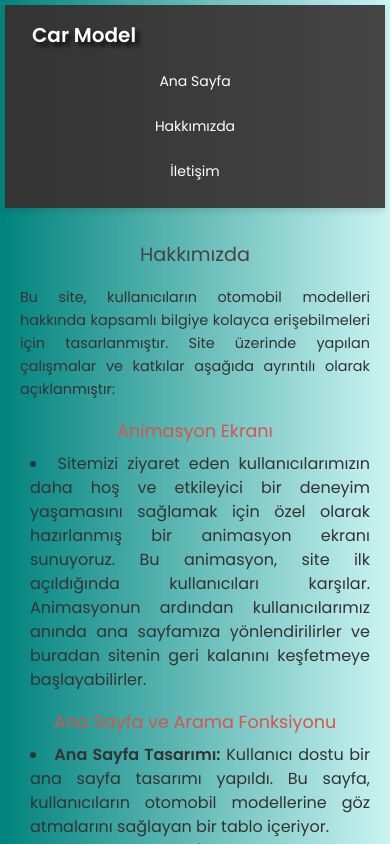
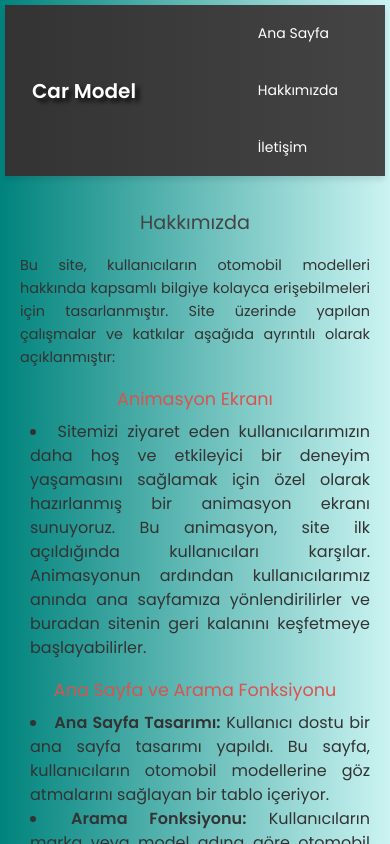
Before and after one commit to osmandemir2533/CarModelProjectReact, a React (Vite) app: page /about in a window 390 px wide. Shown: the top 844 px of the page. Built offline with nearby package versions, Linux system fonts and the light colour scheme.

Commit message:
commit deploy

```diff
--- a/src/components/Navbar.css
+++ b/src/components/Navbar.css
@@ -42,14 +42,23 @@
 /* Mobil için düzenlemeler */
 @media (max-width: 768px) {
   .navbar-nav {
-    display: block;
-    width: 100%;
-    text-align: center;
+    display: flex; /* Yanyana hizalamak için flex kullanıyoruz */
+    justify-content: center; /* Ortalamak için */
+    gap: 20px; /* Linkler arasında boşluk bırakıyoruz */
+  }
+
+  .nav-link::after {
+    content: '|'; /* Aralarına | işareti ekliyoruz */
+    margin-left: 10px;
+  }
+
+  .nav-link:last-child::after {
+    content: ''; /* Son linkte | işareti olmasın */
   }
 
   .nav-link {
-    margin: 10px 0;
     font-size: 16px;
+    margin: 0;
   }
 
   .navbar-brand {
@@ -69,6 +78,6 @@
 
   .nav-link {
     font-size: 14px;
-    margin: 8px 0;
+    margin: 0 10px; /* Mobilde küçük boşluk */
   }
 }
--- a/src/pages/Communication.css
+++ b/src/pages/Communication.css
@@ -103,15 +103,6 @@
     width: 230px;
   }
 
-  .gif {
-    margin-top: 80px;
-    margin-bottom: 60px;
-    transform: translate(0, 0); /* Animasyonun etkisini kaldırdım */
-  }
-
-  .gif img {
-    max-width: 300px;
-  }
 }
 
 /* Daha küçük mobil cihazlar için (özellikle telefonlar) */
@@ -139,7 +130,4 @@
     width: 180px;
   }
 
-  .gif img {
-    max-width: 250px;
-  }
 }
--- a/src/pages/HomePage.css
+++ b/src/pages/HomePage.css
@@ -141,14 +141,21 @@ table tr:hover {
     width: 100%;
   }
 
+  /* Arama kutusu ve filtre butonu yan yana */
+  .table-header {
+    display: flex;
+    justify-content: space-between; /* Aralarına boşluk bırakacak */
+    gap: 10px; /* Aralarındaki boşluk */
+  }
+
   .search-input {
-    width: 100%;
-    margin-bottom: 15px;
+    width: 70%; /* Arama kutusunun genişliğini %70 olarak ayarladım */
+    margin-bottom: 0;
   }
 
   .filter-button {
-    width: 100%;
-    margin-bottom: 15px;
+    width: 28%; /* Filtre butonunun genişliğini %28 olarak ayarladım */
+    margin-bottom: 0;
   }
 
   .filter-options {
```
